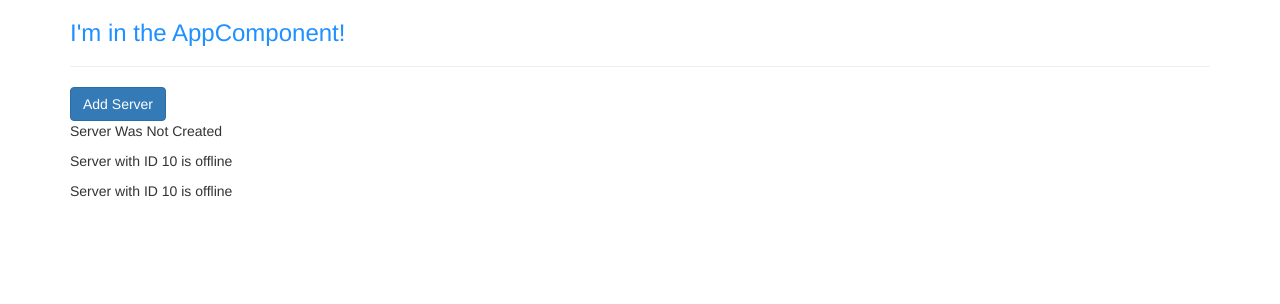
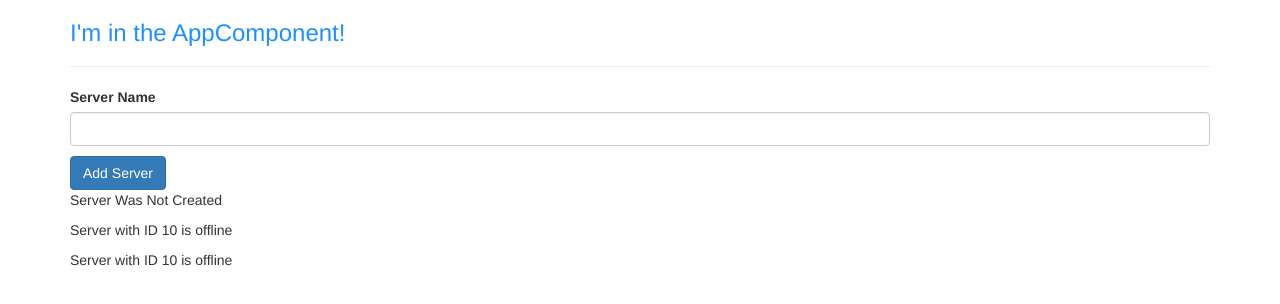
Before and after one commit to abhi-1995/Angular-Course-Tutorial, an Angular app in the folder angular-basics/: page / in a window 1280 px wide. Shown: the top 304 px of the page. Built offline with nearby package versions, Linux system fonts and the light colour scheme.

Commit message:
Passing Data to evet binding

```diff
--- a/angular-basics/src/app/servers/servers.component.html
+++ b/angular-basics/src/app/servers/servers.component.html
@@ -1,3 +1,8 @@
+<label>Server Name</label>
+<input type="text"
+        class="form-control"
+        (input)="onUpdateServerName($event)">
+<p>{{ serverName }}</p>
 <button
   class="btn btn-primary"
   [disabled]="!allowNewServer"
--- a/angular-basics/src/app/servers/servers.component.ts
+++ b/angular-basics/src/app/servers/servers.component.ts
@@ -9,7 +9,7 @@
 
   allowNewServer: boolean = false;
   serverCreationStatus = 'Server Was Not Created';
-
+  serverName = '';
   constructor() {
     setTimeout(() => {
       this.allowNewServer = true;
@@ -23,4 +23,8 @@
     this.serverCreationStatus = 'Server Was Created';
   }
 
+  onUpdateServerName(event: Event) {
+
+    this.serverName = (<HTMLInputElement> event.target).value;
+  }
 }
```
